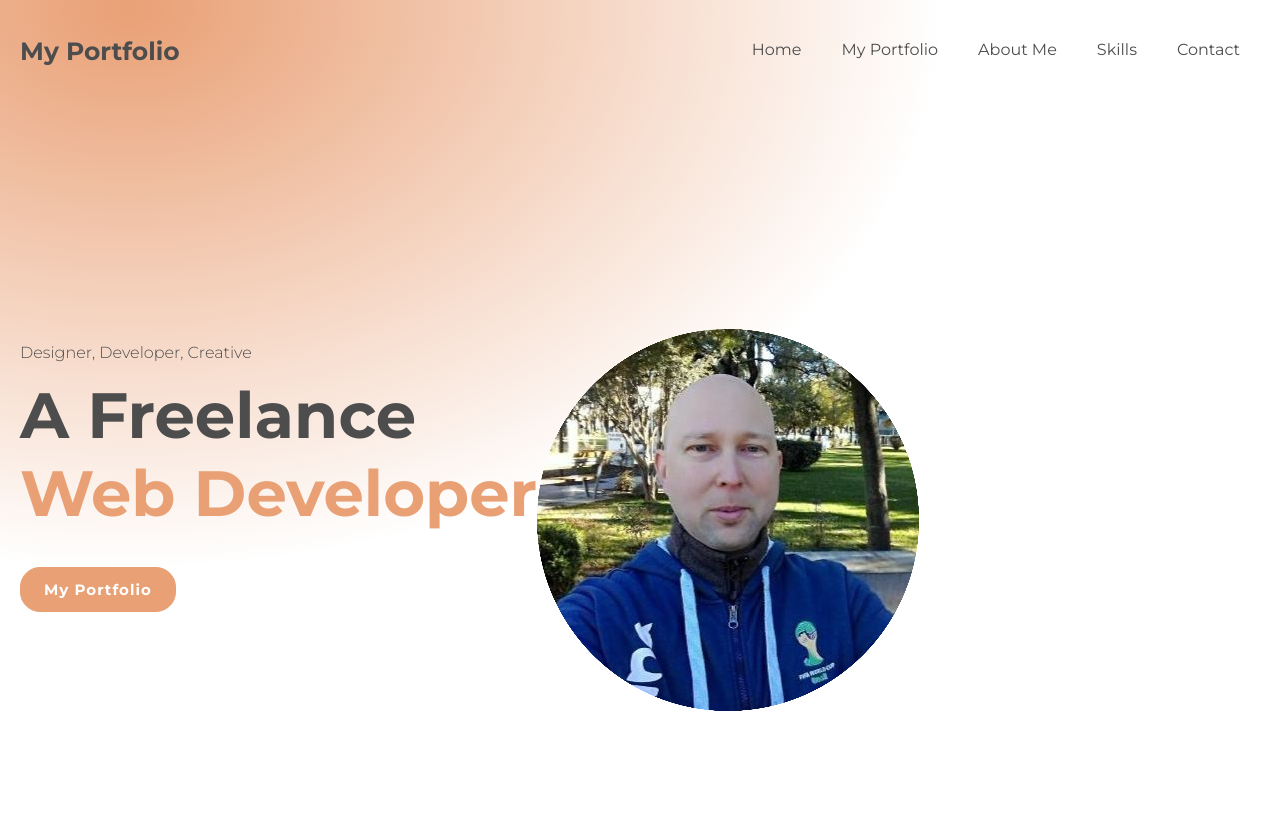
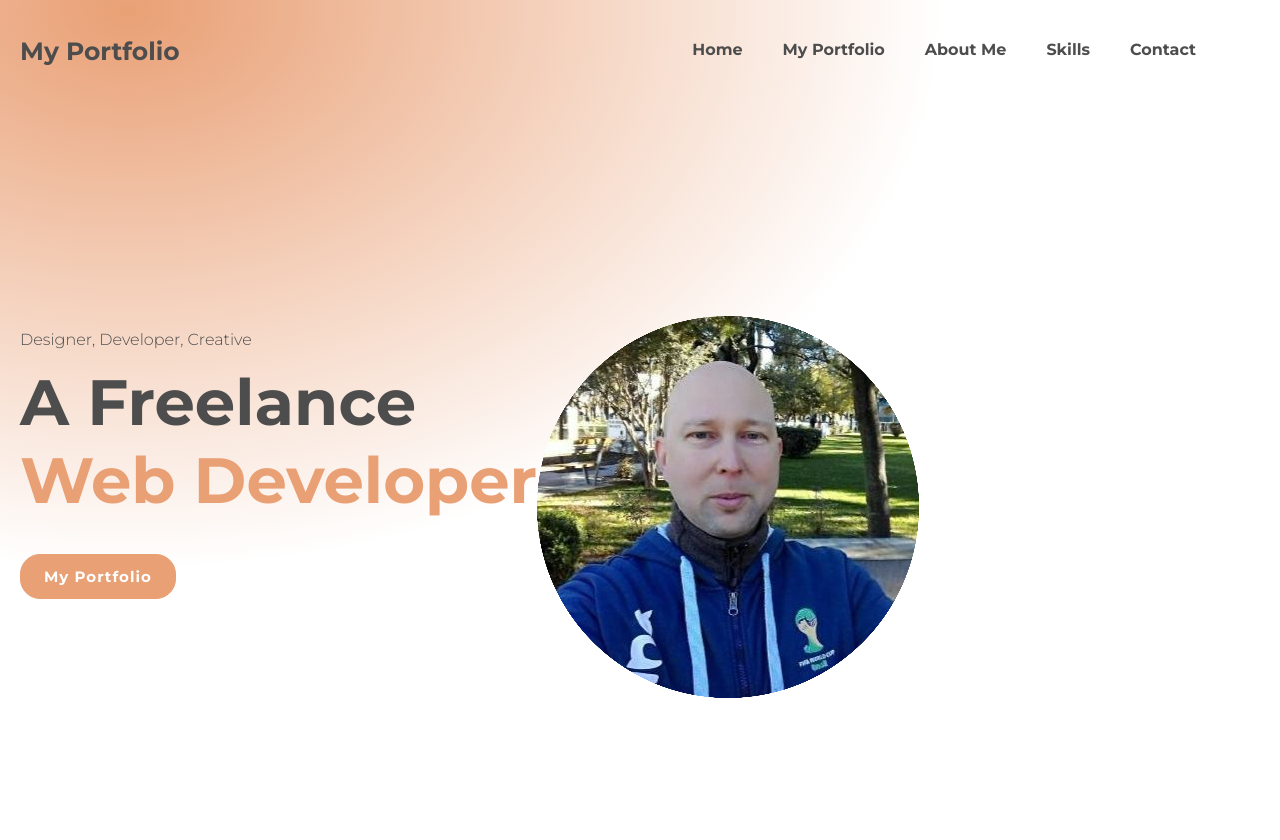
Before and after one commit to Hans-Rafael/hans-rafael.github.io, a PHP site: page / in a window 1280 px wide. Shown: the top 840 px of the page. Run offline with PHP 8.4, Linux system fonts and the light colour scheme.

Commit message:
nav bar fix

```diff
--- a/css/style.css
+++ b/css/style.css
@@ -144,6 +144,14 @@ form .form-control {
 	color: #d19069;
 }
 
+.navigation {
+	position: fixed;
+	top:auto;
+	right: 5%;
+	font-weight: bold;
+	font-size: 1rem;
+
+}
 /* Showcase */
 #showcase {
 	padding: 80px 0;
--- a/index.html
+++ b/index.html
@@ -15,7 +15,7 @@
         <nav id="navbar">
             <div class="container">
                 <h1 class="logo"><a href="#mainheader">My Portfolio</a></h1>
-                <ul>
+                <ul class = "navigation">
                     <li><a href="#mainheader">Home</a></li>
                     <li><a href="#portfolio">My Portfolio</a></li>
                     <li><a href="#about">About Me</a></li>
```
